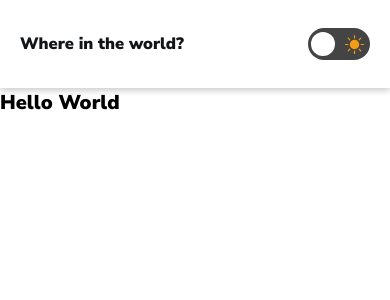
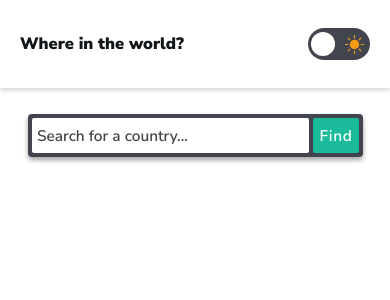
Before and after one commit to okayda/next-countries, a Next.js app: page / in a window 390 px wide. Shown: the top 300 px of the page. Built offline with nearby package versions, Linux system fonts and the light colour scheme.

Commit message:
Add mobile search bar U.I

```diff
--- a/components/Header/Header.js
+++ b/components/Header/Header.js
@@ -9,9 +9,12 @@ const Header = function () {
 
       <div className={classes.header__toggle}>
         <input type="checkbox" className="checkbox" id="checkbox" />
+
         <label htmlFor="checkbox" className="checkbox-label">
           <BsFillMoonFill className={classes.moon} />
+
           <BsSunFill className={classes.sun} />
+
           <span className="ball"></span>
         </label>
       </div>
--- a/components/Header/Header.module.scss
+++ b/components/Header/Header.module.scss
@@ -5,8 +5,9 @@
   justify-content: space-between;
   align-items: center;
 
-  box-shadow: rgba(0, 0, 0, 0.01) 0px 3px 6px, rgba(0, 0, 0, 0.18) 0px 3px 6px;
+  box-shadow: rgba(0, 0, 0, 0.01) 0px 2px 5px, rgba(0, 0, 0, 0.18) 0px 2px 5px;
   padding: 2.8rem 2rem;
+  margin-bottom: 2.6rem;
 
   a:link,
   a:visited {
@@ -21,7 +22,7 @@
     }
 
     label {
-      background-color: #444;
+      background-color: #42454e;
       width: 62px;
       height: 32px;
       border-radius: 50px;
--- a/components/Search/Search.js
+++ b/components/Search/Search.js
@@ -1,5 +1,26 @@
+import classes from "./Search.module.scss";
+
 const Search = function () {
-  return;
+  return (
+    <div className={classes.search}>
+      <form action="" method="get" className={classes.search__form}>
+        <div>
+          <input
+            type="search"
+            name="search"
+            autocomplete="off"
+            placeholder="Search for a country..."
+            className={classes.search__input}
+          />
+          <input
+            type="submit"
+            value="Find"
+            className={classes.search__submit}
+          />
+        </div>
+      </form>
+    </div>
+  );
 };
 
 export default Search;
--- a/components/Search/Search.module.scss
+++ b/components/Search/Search.module.scss
@@ -0,0 +1,73 @@
+.search {
+  margin: 0 auto;
+  max-width: 37.5rem;
+  padding: 0 2rem;
+
+  &__form {
+    box-shadow: rgba(0, 0, 0, 0.14) 0px 3px 5px, rgba(0, 0, 0, 0.24) 0px 3px 5px;
+
+    background-color: #42454e;
+    border-radius: 4px;
+    font-size: 1.54rem;
+    padding: 0.4rem;
+
+    ::placeholder {
+      color: #444;
+    }
+
+    input[type="search"],
+    input[type="submit"] {
+      border-radius: 2px;
+    }
+
+    input[type="search"] {
+      background-color: #fff;
+      color: #42454e;
+      padding: 0.6rem 0.54rem;
+      font-weight: 600;
+    }
+  }
+
+  div {
+    display: flex;
+    flex-wrap: wrap;
+    gap: 0.4rem;
+  }
+
+  input {
+    appearance: none;
+    border: none;
+    outline: 0;
+  }
+
+  input[type="search"]::-webkit-search-cancel-button,
+  input[type="search"]::-webkit-search-decoration {
+    appearance: none;
+  }
+
+  input[type="submit"] {
+    cursor: pointer;
+  }
+
+  &__input {
+    flex-grow: 1;
+  }
+
+  &__input[type="search"] {
+    appearance: textfield;
+    box-sizing: content-box;
+  }
+
+  &__submit {
+    background-color: #1bba9a;
+    color: #fefeff;
+    padding: 0.6rem;
+    font-weight: 600;
+    letter-spacing: 0.7px;
+  }
+
+  &__submit:focus,
+  &__submit:hover {
+    background-color: #189e83;
+  }
+}
--- a/pages/index.js
+++ b/pages/index.js
@@ -1,4 +1,5 @@
 import Head from "next/head";
+import Search from "../components/Search/Search";
 
 export default function Home() {
   return (
@@ -9,7 +10,8 @@ export default function Home() {
         <meta name="viewport" content="width=device-width, initial-scale=1" />
         <link rel="icon" href="/favicon.ico" />
       </Head>
-      <h1>Hello World</h1>
+
+      <Search />
     </>
   );
 }
```
